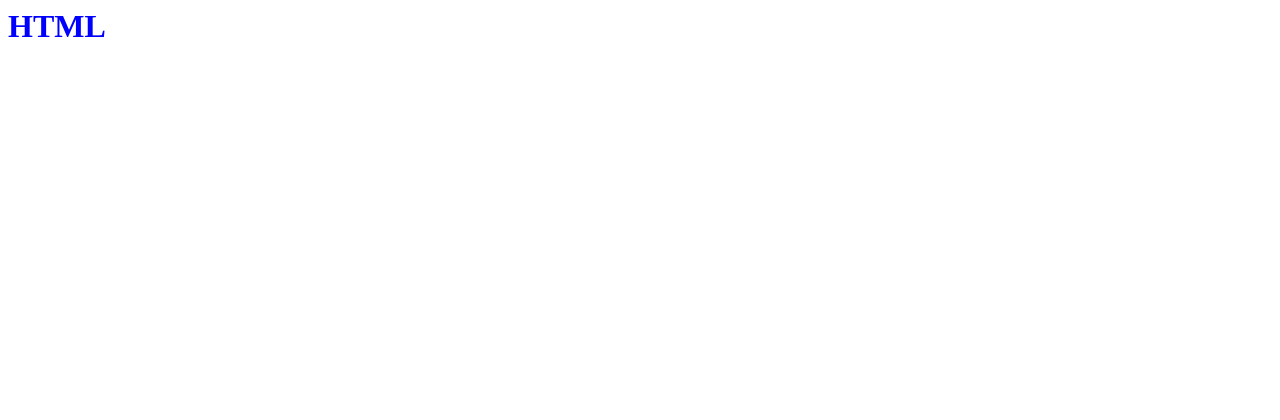
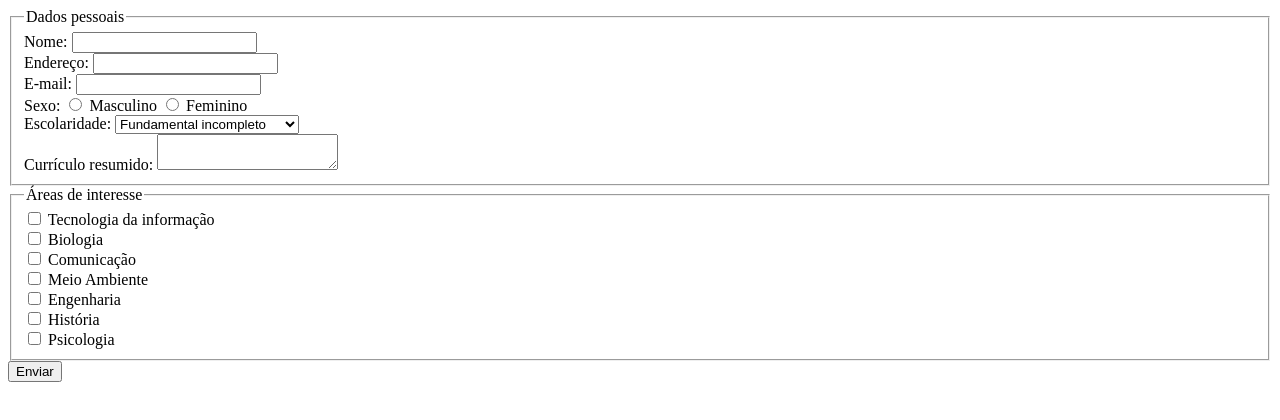
Before and after one commit to GuiVideira/programacaoScript, a plain HTML site: page Arq.vscode/Exercicio_6.html in a window 1280 px wide. Drawn offline with Linux system fonts and the light colour scheme.

Commit message:
ativadade 6

```diff
--- a/Arq.vscode/Exercicio_6.html
+++ b/Arq.vscode/Exercicio_6.html
@@ -4,7 +4,66 @@
     <title>Exercicio 6</title>
   </head>
   <body>
-    <h1 style="color: blue">HTML</h1>
+    <form>
+      <fieldset>
+        <legend>Dados pessoais</legend>
+        <label for="nome">Nome:</label>
+        <input type="text" id="nome" name="nome"><br>
+
+        <label for="endereco">Endereço:</label>
+        <input type="text" id="endereco" name="endereco"><br>
+
+        <label for="email">E-mail:</label>
+        <input type="email" id="email" name="email"><br>
+
+        <label>Sexo:</label>
+        <input type="radio" id="masculino" name="sexo" value="masculino">
+        <label for="masculino">Masculino</label>
+        <input type="radio" id="feminino" name="sexo" value="feminino">
+        <label for="feminino">Feminino</label><br>
+
+        <label for="escolaridade">Escolaridade:</label>
+        <select id="escolaridade" name="escolaridade">
+          <option value="fundamental-incompleto">Fundamental incompleto</option>
+          <option value="fundamental-completo">Fundamental completo</option>
+          <option value="medio-incompleto">Médio incompleto</option>
+          <option value="medio-completo">Médio completo</option>
+          <option value="superior-incompleto">Superior incompleto</option>
+          <option value="superior-completo">Superior completo</option>
+          <option value="pos-incompleto">Pós-Graduação incompleto</option>
+          <option value="pos-completo">Pós-Graduação completo</option>
+        </select><br>
+
+        <label for="curriculo">Currículo resumido:</label>
+        <textarea id="curriculo" name="curriculo"></textarea>
+      </fieldset>
+
+      <fieldset>
+        <legend>Áreas de interesse</legend>
+        <input type="checkbox" id="ti" name="areas-de-interesse" value="ti">
+        <label for="ti">Tecnologia da informação</label><br>
+
+        <input type="checkbox" id="biologia" name="areas-de-interesse" value="biologia">
+        <label for="biologia">Biologia</label><br>
+
+        <input type="checkbox" id="comunicacao" name="areas-de-interesse" value="comunicacao">
+        <label for="comunicacao">Comunicação</label><br>
+
+        <input type="checkbox" id="meio-ambiente" name="areas-de-interesse" value="meio-ambiente">
+        <label for="meio-ambiente">Meio Ambiente</label><br>
+
+        <input type="checkbox" id="engenharia" name="areas-de-interesse" value="engenharia">
+        <label for="engenharia">Engenharia</label><br>
+
+        <input type="checkbox" id="historia" name="areas-de-interesse" value="historia">
+        <label for="historia">História</label><br>
+
+        <input type="checkbox" id="psicologia" name="areas-de-interesse" value="psicologia">
+        <label for="psicologia">Psicologia</label><br>
+      </fieldset>
+
+      <button type="submit">Enviar
+
 
   </body>
 </html>
```
